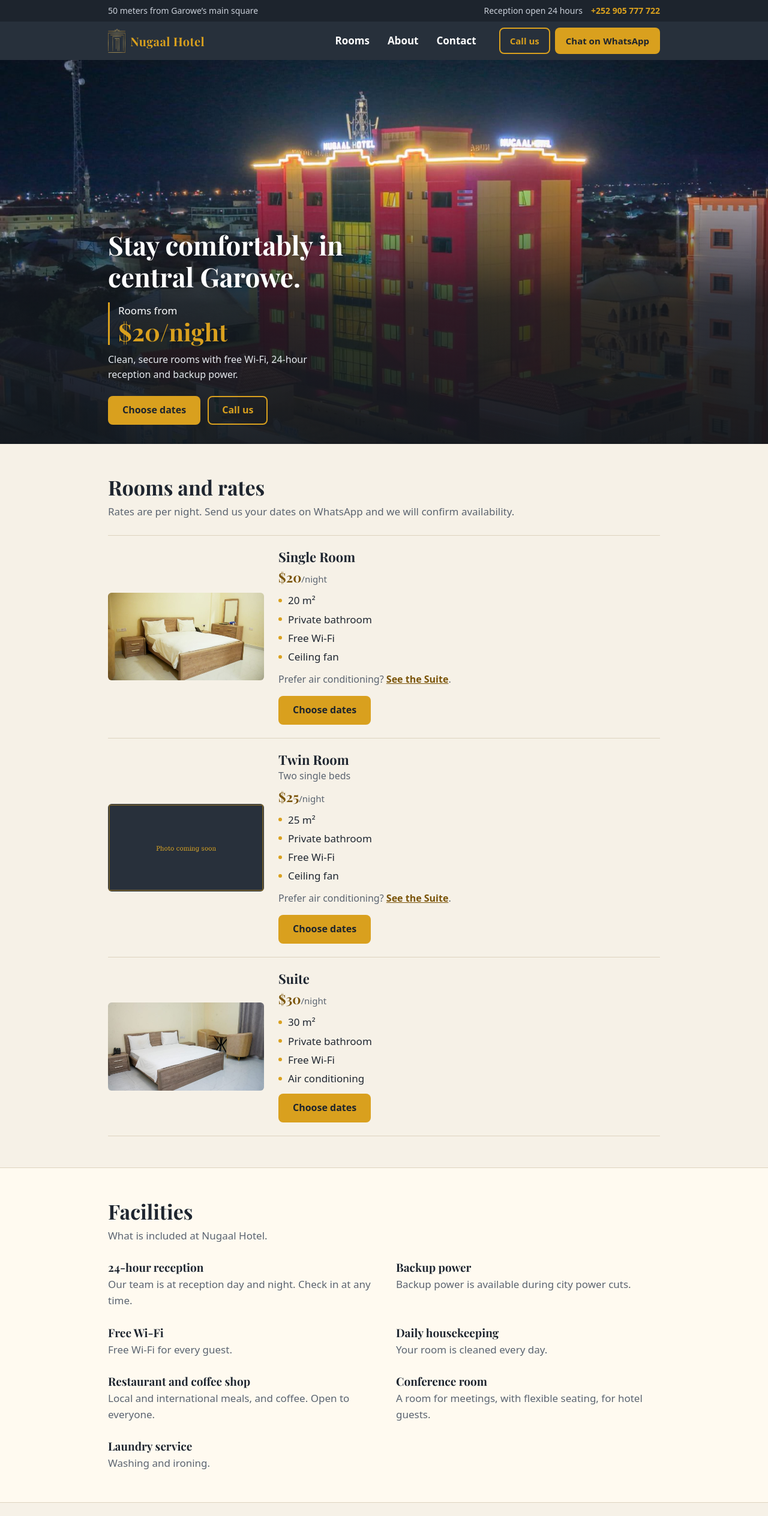
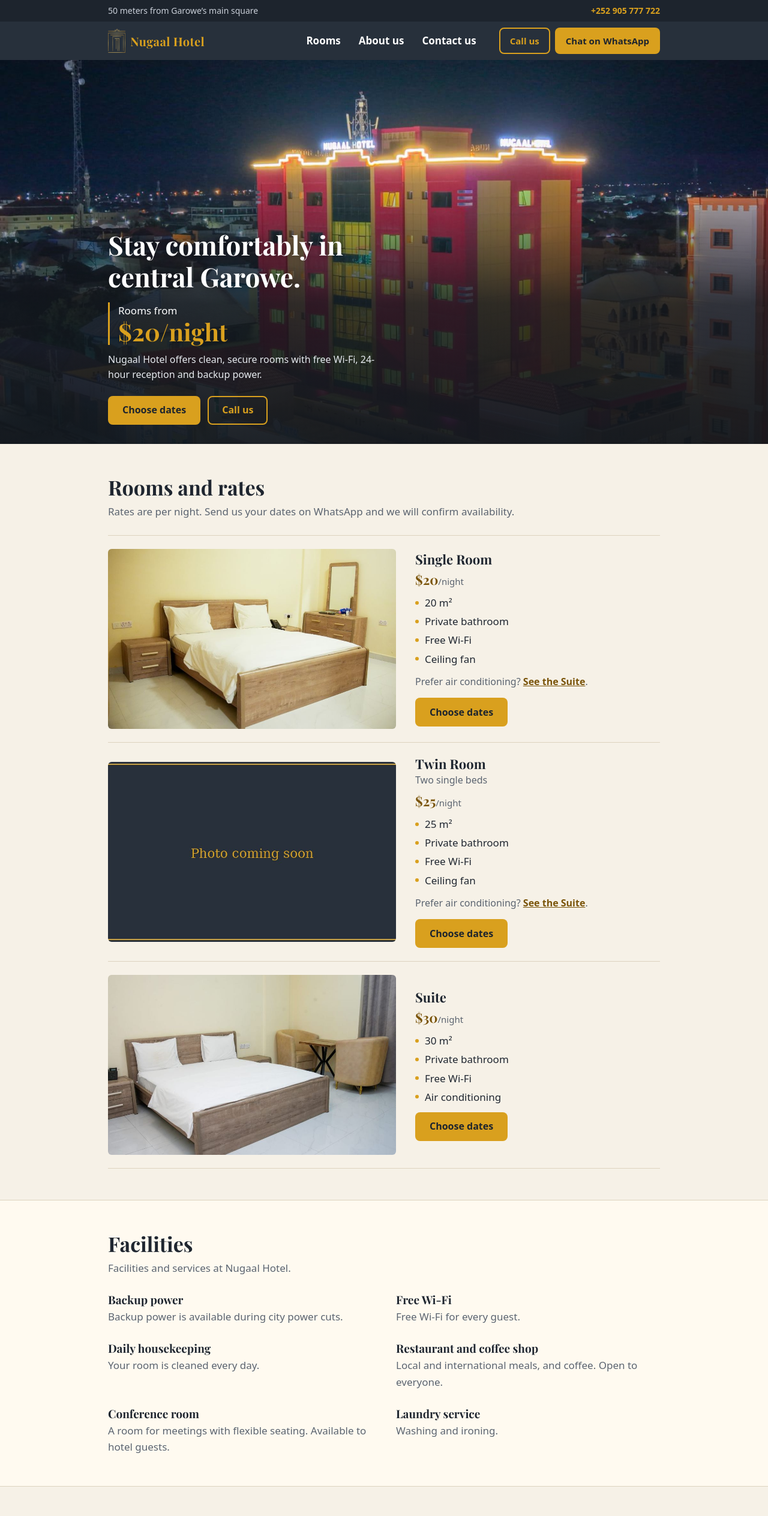
Before and after one commit to Eylstocks/index.html, a plain HTML site: page index.html in a window 1280 px wide. Shown: the top 2527 px of the page at 60% size. Drawn offline with nearby package versions, Linux system fonts and the light colour scheme.

Commit message:
Update index.html

```diff
--- a/index.html
+++ b/index.html
@@ -59,7 +59,7 @@ main section .call{color:var(--amber-ink);border-color:#b8851a}
 .intro h1{font-size:clamp(24px,7vw,44px);text-shadow:0 1px 14px rgba(0,0,0,.45)}
 .intro .hl{margin:16px 0 12px;padding-left:14px;border-left:3px solid var(--amber);color:#fff;font-size:17px}
 .intro .hl strong{display:block;font:700 clamp(28px,8vw,40px)/1.1 var(--serif);color:var(--amber)}
-.intro .lead{max-width:44ch;color:#e6eaef;margin:0 0 22px;font-size:16px}
+.intro .lead{max-width:50ch;color:#e6eaef;margin:0 0 22px;font-size:16px}
 .cta{display:flex;flex-wrap:wrap;gap:12px}
 @keyframes rise{from{opacity:0;transform:translateY(14px)}to{opacity:1;transform:none}}
 .intro h1,.intro .hl,.intro .lead,.intro .cta{opacity:0;animation:rise .9s ease-out forwards}
@@ -79,7 +79,7 @@ h2{font-size:clamp(26px,5vw,34px);margin-bottom:6px}
 .spec li::before{content:"";width:6px;height:6px;border-radius:50%;background:var(--amber);flex:none}
 .room p.upsell{margin:0 0 14px;color:var(--mute);font-size:16px}
 .upsell a{color:var(--amber-ink);font-weight:700}
-.room img,.team img,.about img{display:block;width:100%;height:auto;aspect-ratio:16/9;object-fit:cover;border-radius:6px}
+.room img,.team img,.about img{display:block;width:100%;height:auto;aspect-ratio:3/2;object-fit:cover;border-radius:6px}
 dl{margin:0;display:grid;gap:18px}
 dt{font:700 19px var(--serif)}
 dd{margin:2px 0 0;color:var(--mute);max-width:56ch}
@@ -127,7 +127,8 @@ dialog::backdrop{background:rgba(10,14,19,.7)}
 .bar{justify-content:flex-start}
 .bar .call{display:inline-flex}
 .mnav{display:none}
-.room{grid-template-columns:260px 1fr;gap:24px;align-items:center}
+.room{grid-template-columns:minmax(0,480px) 1fr;gap:32px;align-items:center}
+.room img,.team img,.about img{aspect-ratio:16/10}
 dl{grid-template-columns:1fr 1fr;gap:26px 40px}
 .g{grid-template-columns:repeat(4,1fr)}
 .team,.about{grid-template-columns:1fr 1fr;gap:36px}
@@ -140,16 +141,16 @@ html{scroll-behavior:auto}
 </style>
 </head>
 <body>
-<div class="topbar"><div class="wrap"><span>50 meters from Garowe’s main square</span><span>Reception open 24 hours<a href="tel:+252905777722">+252 905 777 722</a></span></div></div>
+<div class="topbar"><div class="wrap"><span>50 meters from Garowe’s main square</span><a href="tel:+252905777722">+252 905 777 722</a></div></div>
 <header>
 <div class="wrap bar">
 <a class="brand" href="index.html"><img src="images/logo-mark.png" alt="" width="29" height="40"><span class="bn">Nugaal Hotel</span></a>
-<nav class="dnav" aria-label="Main menu"><a href="index.html#rooms">Rooms</a><a href="about.html">About</a><a href="contact.html">Contact</a></nav>
+<nav class="dnav" aria-label="Main menu"><a href="index.html#rooms">Rooms</a><a href="about.html">About us</a><a href="contact.html">Contact us</a></nav>
 <div class="actions">
 <a class="btn call" href="tel:+252905777722">Call us</a>
 <a class="btn wa" href="https://wa.me/252905777722?text=Hello%20Nugaal%20Hotel%2C%20I%20would%20like%20to%20ask%20about%20a%20room."><span class="long">Chat on </span>WhatsApp</a>
 <details class="mnav"><summary aria-label="Menu"><span></span></summary>
-<div class="panel"><a href="index.html#rooms">Rooms</a><a href="about.html">About</a><a href="contact.html">Contact</a><a href="tel:+252905777722">Call us</a></div>
+<div class="panel"><a href="index.html#rooms">Rooms</a><a href="about.html">About us</a><a href="contact.html">Contact us</a><a href="tel:+252905777722">Call us</a></div>
 </details>
 </div>
 </div>
@@ -159,7 +160,7 @@ html{scroll-behavior:auto}
 <div class="intro"><div class="wrap">
 <h1>Stay comfortably in<br>central Garowe.</h1>
 <p class="hl"><span>Rooms from</span> <strong>$20/night</strong></p>
-<p class="lead">Clean, secure rooms with free Wi-Fi, 24-hour reception and backup power.</p>
+<p class="lead">Nugaal Hotel offers clean, secure rooms with free Wi-Fi, 24-hour reception and backup power.</p>
 <div class="cta">
 <a class="btn wa js-book" data-room="" href="https://wa.me/252905777722?text=Hello%20Nugaal%20Hotel%2C%20I%20would%20like%20to%20book%20a%20room.%20My%20dates%20are%3A%20">Choose dates</a>
 <a class="btn call" href="tel:+252905777722">Call us</a>
@@ -205,14 +206,13 @@ html{scroll-behavior:auto}
 
 <section class="alt" id="facilities"><div class="wrap">
 <h2>Facilities</h2>
-<p class="sub">What is included at Nugaal Hotel.</p>
+<p class="sub">Facilities and services at Nugaal Hotel.</p>
 <dl>
-<div><dt>24-hour reception</dt><dd>Our team is at reception day and night. Check in at any time.</dd></div>
 <div><dt>Backup power</dt><dd>Backup power is available during city power cuts.</dd></div>
 <div><dt>Free Wi-Fi</dt><dd>Free Wi-Fi for every guest.</dd></div>
 <div><dt>Daily housekeeping</dt><dd>Your room is cleaned every day.</dd></div>
 <div><dt>Restaurant and coffee shop</dt><dd>Local and international meals, and coffee. Open to everyone.</dd></div>
-<div><dt>Conference room</dt><dd>A room for meetings, with flexible seating, for hotel guests.</dd></div>
+<div><dt>Conference room</dt><dd>A room for meetings with flexible seating. Available to hotel guests.</dd></div>
 <div><dt>Laundry service</dt><dd>Washing and ironing.</dd></div>
 </dl>
 </div></section>
@@ -247,9 +247,8 @@ html{scroll-behavior:auto}
 <h2>Plan your visit</h2>
 <p class="sub">Questions before you arrive? Our reception team is happy to help.</p>
 <ul class="facts">
-<li><b>Address</b>Nugaal Hotel, Garowe, Puntland, Somalia. 50 meters from the main square.</li>
-<li><b>Reception</b>24 hours a day</li>
-<li><b>Check-in</b>Any time, day or night</li>
+<li><b>Address</b>Nugaal Hotel, Garowe, Puntland, Somalia</li>
+<li><b>Check-in</b>24 hours</li>
 <li><b>Check-out</b>10:30 AM</li>
 <li><b>Phone and WhatsApp</b><a href="tel:+252905777722">+252 905 777 722</a></li>
 </ul>
@@ -261,15 +260,15 @@ html{scroll-behavior:auto}
 
 <footer>
 <img src="images/logo-full.png" alt="Nugaal Hotel logo" width="150" height="268">
-<nav aria-label="Footer"><a href="index.html">Home</a><a href="index.html#rooms">Rooms</a><a href="about.html">About</a><a href="contact.html">Contact</a></nav>
+<nav aria-label="Footer"><a href="index.html">Home</a><a href="index.html#rooms">Rooms</a><a href="about.html">About us</a><a href="contact.html">Contact us</a></nav>
 <div>Garowe, Puntland, Somalia</div>
 <div>© Nugaal Hotel</div>
 </footer>
 <a class="btn wa float" href="https://wa.me/252905777722?text=Hello%20Nugaal%20Hotel%2C%20I%20would%20like%20to%20ask%20about%20a%20room.">Chat on WhatsApp</a>
 <dialog id="book" aria-labelledby="bk-title">
 <form id="bk-form" novalidate>
-<h2 id="bk-title">Request a room</h2>
-<p class="bk-note">Choose your dates and we will confirm availability on WhatsApp.</p>
+<h2 id="bk-title">Choose your dates</h2>
+<p class="bk-note">We will confirm availability on WhatsApp.</p>
 <label for="bk-room">Room</label>
 <select id="bk-room"><option value="">Not sure yet, please advise</option><option>Single Room</option><option>Twin Room</option><option>Suite</option></select>
 <label for="bk-in">Check-in date</label>
@@ -278,7 +277,7 @@ html{scroll-behavior:auto}
 <input type="date" id="bk-out">
 <label for="bk-g">Guests</label>
 <select id="bk-g"><option value="1">1 guest</option><option value="2">2 guests</option><option value="3">3 guests</option><option value="4">4 guests</option><option value="5">5 guests</option><option value="6">6 guests</option><option value="7">7 guests</option><option value="8">8 guests</option></select>
-<p class="bk-sum" id="bk-sum" aria-live="polite">Reception is open 24 hours. Check-out is 10:30 AM.</p>
+<p class="bk-sum" id="bk-sum" aria-live="polite">Check-in: 24 hours. Check-out: 10:30 AM.</p>
 <button type="submit" class="btn wa">Send on WhatsApp</button>
 <button type="button" class="bk-cancel" id="bk-x">Cancel</button>
 </form>
@@ -302,8 +301,8 @@ function nd(v){var t=new Date(v+"T00:00:00Z");t.setUTCDate(t.getUTCDate()+1);ret
 function fm(v){return new Date(v+"T00:00:00Z").toLocaleDateString("en-GB",{weekday:"short",day:"numeric",month:"short",year:"numeric",timeZone:"UTC"})}
 function nn(){return Math.round((Date.parse($("bk-out").value)-Date.parse($("bk-in").value))/864e5)}
 function say(t,err){var s=$("bk-sum");s.textContent=t;s.className="bk-sum"+(err?" err":"")}
-var base="Reception is open 24 hours. Check-out is 10:30 AM.";
-function sum(){var n=nn();if($("bk-in").value&&$("bk-out").value&&n>0){say(n+(n===1?" night":" nights")+". Check-out is 10:30 AM.")}else{say(base)}}
+var base="Check-in: 24 hours. Check-out: 10:30 AM.";
+function sum(){var n=nn();if($("bk-in").value&&$("bk-out").value&&n>0){say(n+(n===1?" night":" nights")+". Check-out: 10:30 AM.")}else{say(base)}}
 $("bk-in").min=tz;$("bk-out").min=nd(tz);
 $("bk-in").addEventListener("change",function(){var v=this.value;if(v){$("bk-out").min=nd(v);if($("bk-out").value&&$("bk-out").value<=v){$("bk-out").value=""}}sum()});
 $("bk-out").addEventListener("change",sum);
```
